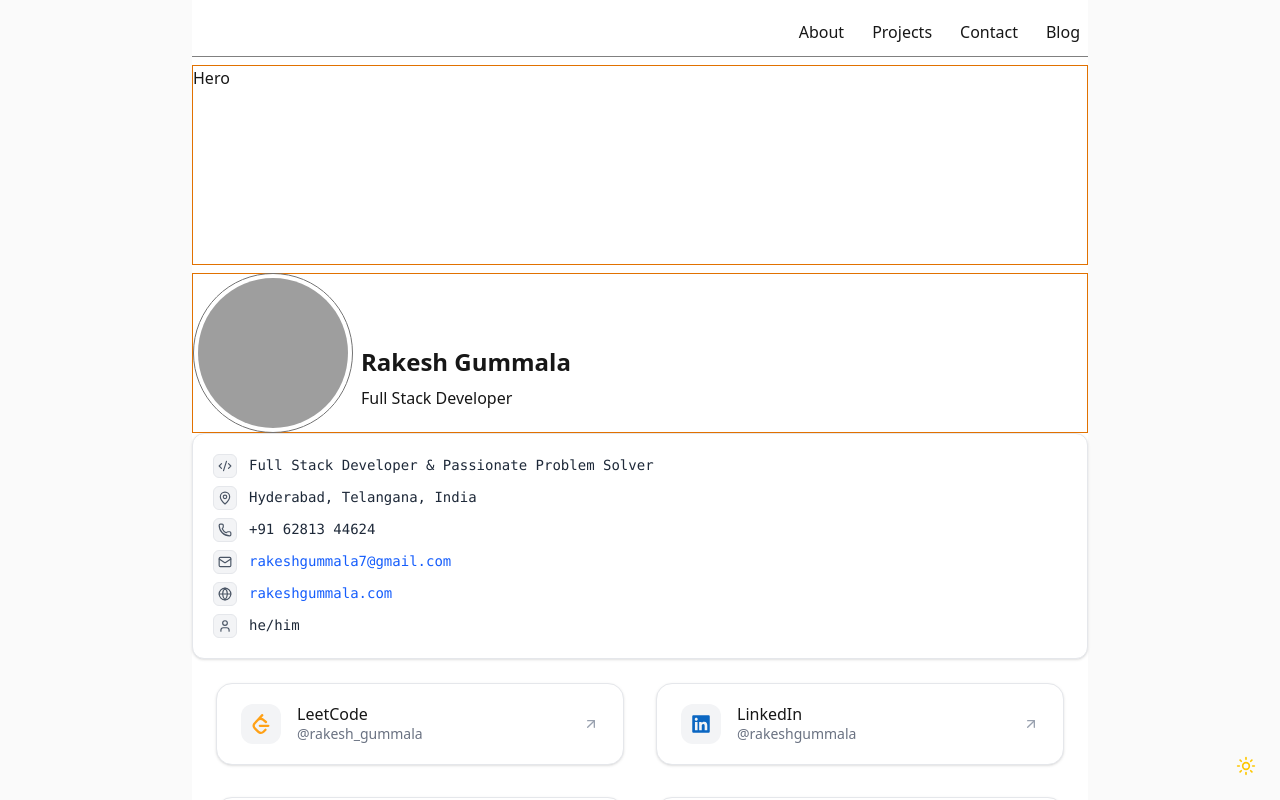
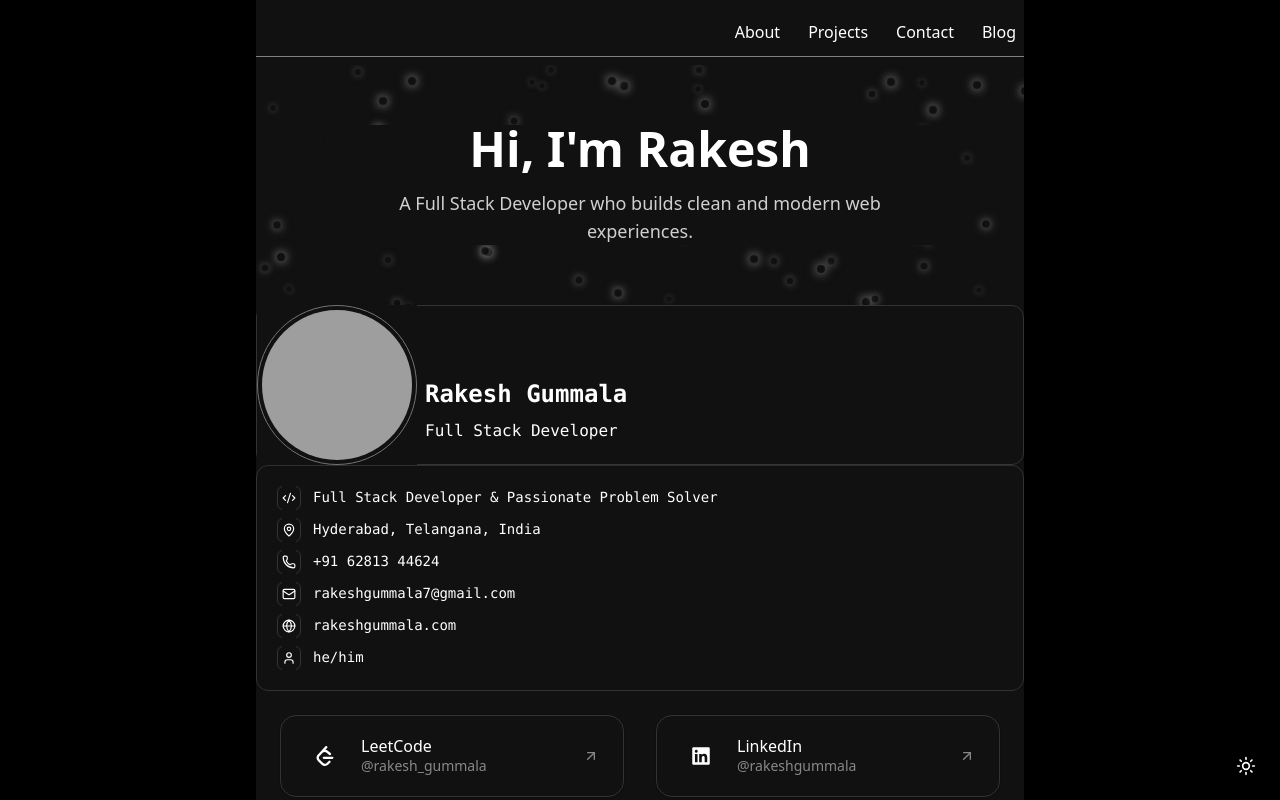
Before and after one commit to RakeshGummala07/My-Portfolio, a React (Vite) app: page / in a window 1280 px wide. Both pictures are taken after a click on the button 1246 px from the left and 766 px from the top of the page. Shown: the top 800 px of the page. Built offline with nearby package versions, Linux system fonts and the light colour scheme; grey boxes are pictures that could not be loaded.

Commit message:
bugs fixed

```diff
--- a/index.html
+++ b/index.html
@@ -6,9 +6,6 @@
     <meta name="viewport" content="width=device-width, initial-scale=1.0" />
     <link href="/src/style.css" rel="stylesheet" />
     <title>portfolio</title>
-
-
-
   </head>
   <body class="bg-neutral-50 dark:bg-neutral-950 text-neutral-900 dark:text-neutral-100">
     <div id="root"></div>
--- a/src/Components/AnimatedThemeToggler.jsx
+++ b/src/Components/AnimatedThemeToggler.jsx
@@ -3,74 +3,60 @@ import { Moon, Sun } from "lucide-react";
 import { flushSync } from "react-dom";
 import { useTheme } from "../context/ThemeContext.jsx";
 
-export const AnimatedThemeToggler = ({ className = "", duration = 400 }) => {
+export const AnimatedThemeToggler = ({ className = "", duration = 800 }) => {
   const { isDark, toggleTheme: contextToggle } = useTheme();
   const buttonRef = useRef(null);
 
-  // ✅ Toggle with animation
   const toggleTheme = useCallback(async () => {
     if (!buttonRef.current) return;
 
-    // Fallback for unsupported browsers
-    if (!document.startViewTransition) {
-      // Simple fallback animation using CSS
+    // Get button position
     const { top, left, width, height } = buttonRef.current.getBoundingClientRect();
     const x = left + width / 2;
     const y = top + height / 2;
+
     const maxRadius = Math.hypot(
       Math.max(x, window.innerWidth - x),
       Math.max(y, window.innerHeight - y)
     );
 
-      document.documentElement.style.setProperty('--ripple-x', `${x}px`);
-      document.documentElement.style.setProperty('--ripple-y', `${y}px`);
-      document.documentElement.style.setProperty('--ripple-radius', `${maxRadius}px`);
+    // 🟦 Overlay must use the UPCOMING theme color
+    // (So ripple is correct direction)
+    const upcomingThemeIsDark = !isDark;
 
-      document.documentElement.classList.add('theme-animating');
+    const overlay = document.createElement("div");
+    overlay.style.position = "fixed";
+    overlay.style.top = "0";
+    overlay.style.left = "0";
+    overlay.style.width = "100vw";
+    overlay.style.height = "100vh";
+    overlay.style.zIndex = "9999";
+    overlay.style.pointerEvents = "none";
 
+    // 🟦 Ripple color = upcoming theme background
+    overlay.style.backgroundColor = upcomingThemeIsDark ? "#000000" : "#ffffff";
+
+    // 🟦 Start ripple small → expand outward
+    overlay.style.clipPath = `circle(0px at ${x}px ${y}px)`;
+    overlay.style.transition = `clip-path ${duration}ms ease-in-out`;
+
+    document.body.appendChild(overlay);
+
+    // Toggle theme BEFORE animation
     flushSync(() => {
       contextToggle();
     });
 
-      setTimeout(() => {
-        document.documentElement.classList.remove('theme-animating');
-      }, duration);
-
-      return;
-    }
-
-    // Chrome 111+ View Transition API
-    const transition = document.startViewTransition(() => {
-      flushSync(() => {
-        contextToggle();
-      });
+    // Next frame → animate explosion
+    requestAnimationFrame(() => {
+      overlay.style.clipPath = `circle(${maxRadius}px at ${x}px ${y}px)`;
     });
 
-    await transition.ready;
-
-    // Ripple animation
-    const { top, left, width, height } = buttonRef.current.getBoundingClientRect();
-    const x = left + width / 2;
-    const y = top + height / 2;
-    const maxRadius = Math.hypot(
-      Math.max(x, window.innerWidth - x),
-      Math.max(y, window.innerHeight - y)
-    );
-
-    document.documentElement.animate(
-      {
-        clipPath: [
-          `circle(0px at ${x}px ${y}px)`,
-          `circle(${maxRadius}px at ${x}px ${y}px)`,
-        ],
-      },
-      {
-        duration,
-        easing: "ease-in-out",
-        pseudoElement: "::view-transition-new(root)",
-      }
-    );
-  }, [contextToggle, duration]);
+    // Remove overlay after animation
+    setTimeout(() => {
+      document.body.removeChild(overlay);
+    }, duration);
+  }, [contextToggle, duration, isDark]);
 
   return (
     <button
@@ -81,9 +67,13 @@ export const AnimatedThemeToggler = ({ className = "", duration = 400 }) => {
       aria-label="Toggle theme"
     >
       {isDark ? (
-        <Sun className="w-5 h-5 text-yellow-400 transition-transform duration-500 ease-in-out" />
+        <Sun
+          className="w-5 h-5 text-yellow-400 transition-transform duration-500"
+        />
       ) : (
-        <Moon className="w-5 h-5 text-blue-500 transition-transform duration-500 ease-in-out" />
+        <Moon
+          className="w-5 h-5 text-blue-500 transition-transform duration-500"
+        />
       )}
     </button>
   );
--- a/src/Components/Container.jsx
+++ b/src/Components/Container.jsx
@@ -4,7 +4,7 @@ import React from "react";
 
 export default function Container({ children }) {
   return (
-    <div className="max-w-4xl mx-auto bg-white dark:bg-neutral-900 min-h-screen  transition-colors duration-300">
+    <div className="max-w-3xl mx-auto bg-white dark:bg-neutral-900 min-h-screen  transition-colors duration-300">
       {children}
     </div>
   );
--- a/src/Components/Hero.jsx
+++ b/src/Components/Hero.jsx
@@ -2,6 +2,63 @@ import React from 'react'
 
 export default function Hero() {
   return (
-    <div className='h-50 w-full border border-amber-600 my-2 '>Hero</div>
+    // <div className='h-50 w-full border border-amber-600 my-2 '>
+      <section className="relative w-full h-60 flex items-center justify-center overflow-hidden bg-white dark:bg-zinc-950 text-black dark:text-white">
+
+      {/* Background Dots */}
+      <div className="absolute inset-0 pointer-events-none">
+        {Array.from({ length: 70 }).map((_, i) => (
+          <span
+            key={i}
+            className="absolute rounded-full animate-glow-dot"
+            style={{
+              width: "6px",
+              height: "6px",
+              top: `${Math.random() * 100}%`,
+              left: `${Math.random() * 100}%`,
+              backgroundColor: "rgb(180,180,180)",
+              boxShadow: `
+                0 0 6px rgba(180,180,180,0.8),
+                0 0 12px rgba(180,180,180,0.6)
+              `,
+              animationDelay: `${Math.random() * 4}s`,
+            }}
+          ></span>
+        ))}
+      </div>
+
+      {/* Dark mode enhanced dots */}
+      <div className="absolute inset-0 pointer-events-none dark:block hidden">
+        {Array.from({ length: 70 }).map((_, i) => (
+          <span
+            key={`dark-${i}`}
+            className="absolute rounded-full animate-glow-dot"
+            style={{
+              width: "6px",
+              height: "6px",
+              top: `${Math.random() * 100}%`,
+              left: `${Math.random() * 100}%`,
+              backgroundColor: "rgb(120,120,140)",
+              boxShadow: `
+                0 0 8px rgba(120,120,255,0.8),
+                0 0 16px rgba(120,120,255,0.5)
+              `,
+              animationDelay: `${Math.random() * 4}s`,
+            }}
+          ></span>
+        ))}
+      </div>
+
+      {/* Content */}
+      <div className="relative z-10 text-center px-6">
+        <h1 className="text-5xl font-bold mb-4">
+          Hi, I'm <span className="text-blue-500">Rakesh</span>
+        </h1>
+        <p className="text-lg opacity-80 max-w-xl mx-auto">
+          A Full Stack Developer who builds clean and modern web experiences.
+        </p>
+      </div>
+    </section>
+    // </div>
   )
 }
--- a/src/Components/Name.jsx
+++ b/src/Components/Name.jsx
@@ -1,9 +1,8 @@
 import React from "react";
-
 export default function Name() {
   return (
     <>
-      <div className="h-40 flex items-center relative  border border-amber-600 ">
+      <div className="h-40 flex items-center relative bg-white dark:bg-zinc-900 border border-gray-200 dark:border-zinc-700 rounded-xl shadow-sm  font-mono text-gray-800 dark:text-gray-100 leading-relaxed">
         <div className="">
           <img
             className=" h-40 w-40 p-1 rounded-full border border-neutral-500"
@@ -13,7 +12,7 @@ export default function Name() {
             height="200"
           />
         </div>
-        <div className="absolute top-18 left-42">
+        <div className="absolute top-18 left-42 ">
           <div className="">
             <p className="text-2xl font-bold">Rakesh Gummala</p>
           </div>
--- a/src/Components/Navbar.jsx
+++ b/src/Components/Navbar.jsx
@@ -52,7 +52,7 @@ export default function Navbar() {
             borderBottom : scrolled ?  "none" : "1px solid gray"
           }
         }
-        className={`flex sticky top-0 inset-x-0 items-center justify-between py-2 my-2 ${scrolled ? "mx-auto" : "max-w-4xl"}`}>
+        className={`flex sticky top-0 inset-x-0 items-center justify-between py-2 my-2 z-50 ${scrolled ? "mx-auto" : "max-w-4xl"}`}>
           <p
            style={{
             visibility : scrolled ? "visible" : "hidden",
--- a/src/Components/TechStack.jsx
+++ b/src/Components/TechStack.jsx
@@ -33,7 +33,7 @@ export default function TechStackSection() {
             <img
               src={skill.icon}
               alt={skill.name}
-              className="w-10 h-10 sm:w-12 sm:h-12 object-contain transition-transform duration-300 group-hover:scale-110"
+              className="w-8 h-8 sm:w-12 sm:h-12 object-contain transition-transform duration-300 group-hover:scale-110"
             />
             {/* Tooltip */}
             <span className="absolute bottom-[-1.8rem] px-2 py-0.5 text-[11px] sm:text-[12px] bg-gray-800 text-white dark:bg-gray-200 dark:text-black rounded-md opacity-0 group-hover:opacity-100 transition-opacity duration-300 pointer-events-none whitespace-nowrap shadow-md">
--- a/src/Pages/Home.jsx
+++ b/src/Pages/Home.jsx
@@ -15,7 +15,7 @@ import TechStackSection from "../Components/TechStack";
 export default function Home() {
   return (
     <>
-    <div className="min-h-[200vh] flex items-start justify-start">
+    <div className="min-h-screen flex items-start justify-start">
       <Container className="min-h-screen">
         <Navbar/>
         <Hero/>
--- a/src/context/ThemeContext.jsx
+++ b/src/context/ThemeContext.jsx
@@ -16,7 +16,11 @@ export const ThemeProvider = ({ children }) => {
   useEffect(() => {
     // Sync the class on mount and when isDark changes
     if (typeof window !== 'undefined') {
-      document.documentElement.classList.toggle("dark", isDark);
+      if (isDark) {
+        document.documentElement.classList.add("dark");
+      } else {
+        document.documentElement.classList.remove("dark");
+      }
     }
   }, [isDark]);
 
--- a/src/index.css
+++ b/src/index.css
@@ -2,29 +2,146 @@
 
 @import "tailwindcss";
 
-
 @layer base {
   html {
-    transition: background-color 0.3s ease-in-out, color 0.3s ease-in-out;
+    transition: background-color 0.5s ease-in-out, color 0.5s ease-in-out;
   }
 
   body {
-    transition: background-color 0.3s ease-in-out, color 0.3s ease-in-out;
+    transition: background-color 0.5s ease-in-out, color 0.5s ease-in-out;
   }
 
   h1, h2, h3, h4, h5, h6, p, span, a {
     color: inherit;
   }
-}
-/* Optionally dark mode / color customizations */
-@layer utilities {
-  .dark-mode {
-    background-color: #121212;
-    color: #e0e0e0;
+
+  /* Enhanced Dark mode overrides - Black theme */
+  .dark {
+    background-color: #000000 !important; /* pure black */
+    color: #ffffff !important; /* pure white */
   }
 
-  .theme-animating {
-    clip-path: circle(var(--ripple-radius) at var(--ripple-x) var(--ripple-y)) !important;
-    transition: clip-path 0.5s ease-in-out;
+  .dark * {
+    background-color: inherit !important;
+    color: inherit !important;
+  }
+
+  /* Light backgrounds in dark mode */
+  .dark .bg-white {
+    background-color: #111111 !important; /* very dark gray */
+  }
+
+  .dark .bg-gray-50 {
+    background-color: #000000 !important; /* black */
+  }
+
+  .dark .bg-neutral-50 {
+    background-color: #000000 !important; /* black */
+  }
+
+  .dark .bg-neutral-100 {
+    background-color: #111111 !important; /* very dark gray */
+  }
+
+  .dark .bg-zinc-900 {
+    background-color: #000000 !important; /* black */
+  }
+
+  /* Text colors in dark mode */
+  .dark .text-neutral-900 {
+    color: #ffffff !important; /* white */
+  }
+
+  .dark .text-neutral-700 {
+    color: #cccccc !important; /* light gray */
+  }
+
+  .dark .text-neutral-300 {
+    color: #aaaaaa !important; /* medium gray */
+  }
+
+  .dark .text-gray-800 {
+    color: #ffffff !important; /* white */
+  }
+
+  .dark .text-gray-500 {
+    color: #888888 !important; /* gray */
+  }
+
+  .dark .text-gray-400 {
+    color: #888888 !important; /* gray */
+  }
+
+  /* Border colors in dark mode */
+  .dark .border-gray-200 {
+    border-color: #333333 !important; /* dark gray */
+  }
+
+  .dark .border-zinc-700 {
+    border-color: #333333 !important; /* dark gray */
+  }
+
+  .dark .border-gray-800 {
+    border-color: #222222 !important; /* very dark gray */
+  }
+
+  /* Hover states */
+  .dark .hover\:bg-neutral-100:hover {
+    background-color: #111111 !important; /* very dark gray */
+  }
+
+  .dark .hover\:bg-zinc-800:hover {
+    background-color: #000000 !important; /* black */
+  }
+
+  /* Specific component overrides */
+  .dark .bg-blue-100 {
+    background-color: #111111 !important; /* very dark gray */
+  }
+
+  .dark .text-blue-600 {
+    color: #ffffff !important; /* white */
+  }
+
+  .dark .text-blue-500 {
+    color: #ffffff !important; /* white */
+  }
+
+  .dark .border-blue-300 {
+    border-color: #333333 !important; /* dark gray */
+  }
+
+  .dark .text-blue-300 {
+    color: #cccccc !important; /* light gray */
+  }
+
+  .dark .border-blue-700 {
+    border-color: #222222 !important; /* very dark gray */
+  }
+
+  /* GitHub icon */
+  .dark .text-black {
+    color: #ffffff !important; /* white */
+  }
+
+  @keyframes glowDot {
+  0% {
+    opacity: 0.3;
+    transform: scale(0.9);
+  }
+  50% {
+    opacity: 1;
+    transform: scale(1.4);
+  }
+  100% {
+    opacity: 0.3;
+    transform: scale(0.9);
   }
 }
+
+.animate-glow-dot {
+  animation: glowDot 3.5s ease-in-out infinite;
+}
+
+
+}
```
Lines whose indentation alone changed are shown as unchanged.
